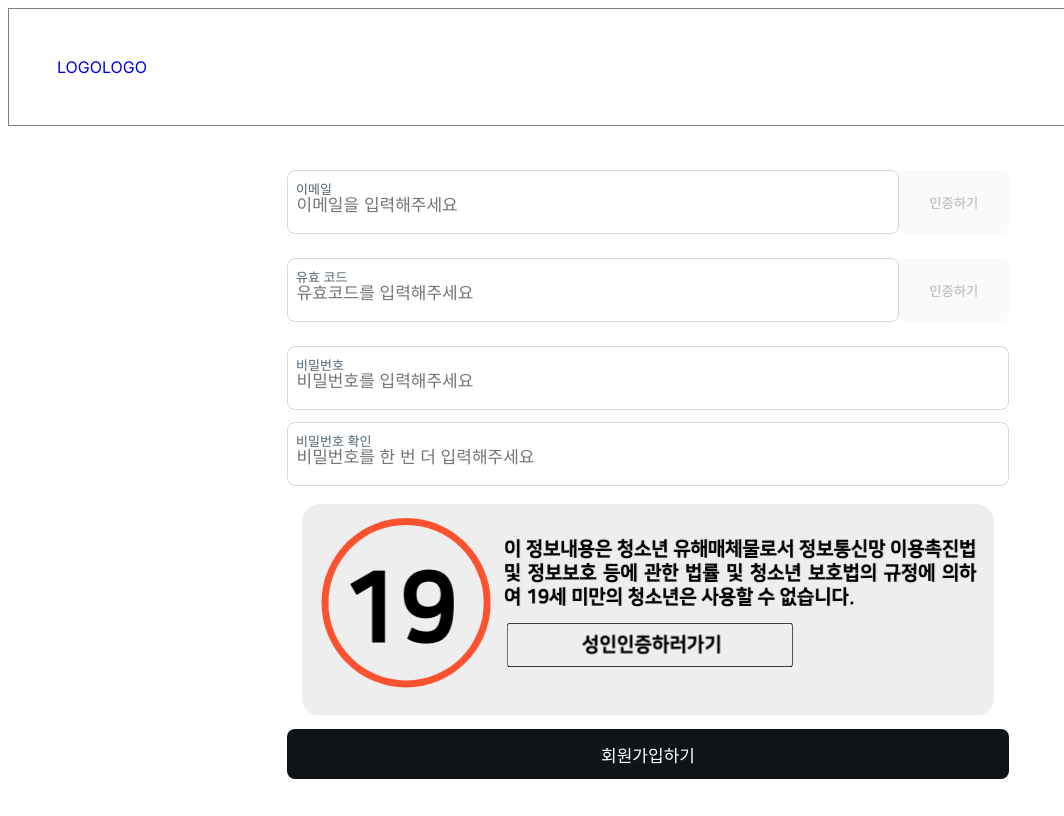
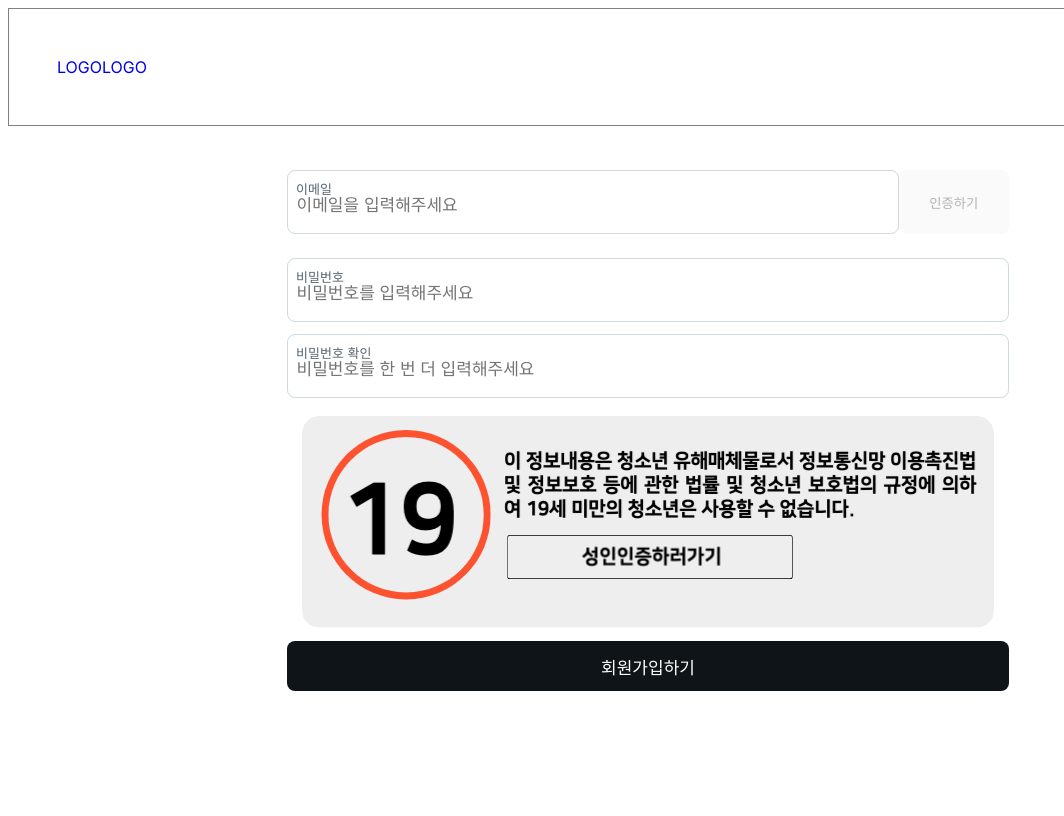
Before and after one commit to lotteon2/jeontongju-front-consumer, a Next.js app: page /init/signup in a window 1280 px wide. Shown: the whole page, without its empty margins (0-1064 px from the left). Built offline with nearby package versions, Linux system fonts and the light colour scheme; no server answers.

Commit message:
test: 중간 커밋

```diff
--- a/src/app/(loginLayout)/init/signup/page.tsx
+++ b/src/app/(loginLayout)/init/signup/page.tsx
@@ -11,7 +11,7 @@ export default function SignUp() {
   const [isClickedCheckEmail, setIsClickedCheckEmail] =
     useState<boolean>(false);
   const [isAbleToMerge, setIsAbleToMerge] = useState<boolean>(false);
-  const [authCode, setAuthcode] = useState<string>("1");
+  const [authCode, setAuthcode] = useState<string>("");
 
   const [code, setCode] = useState<string>("");
   const [email, setEmail] = useState<string>("");
```
